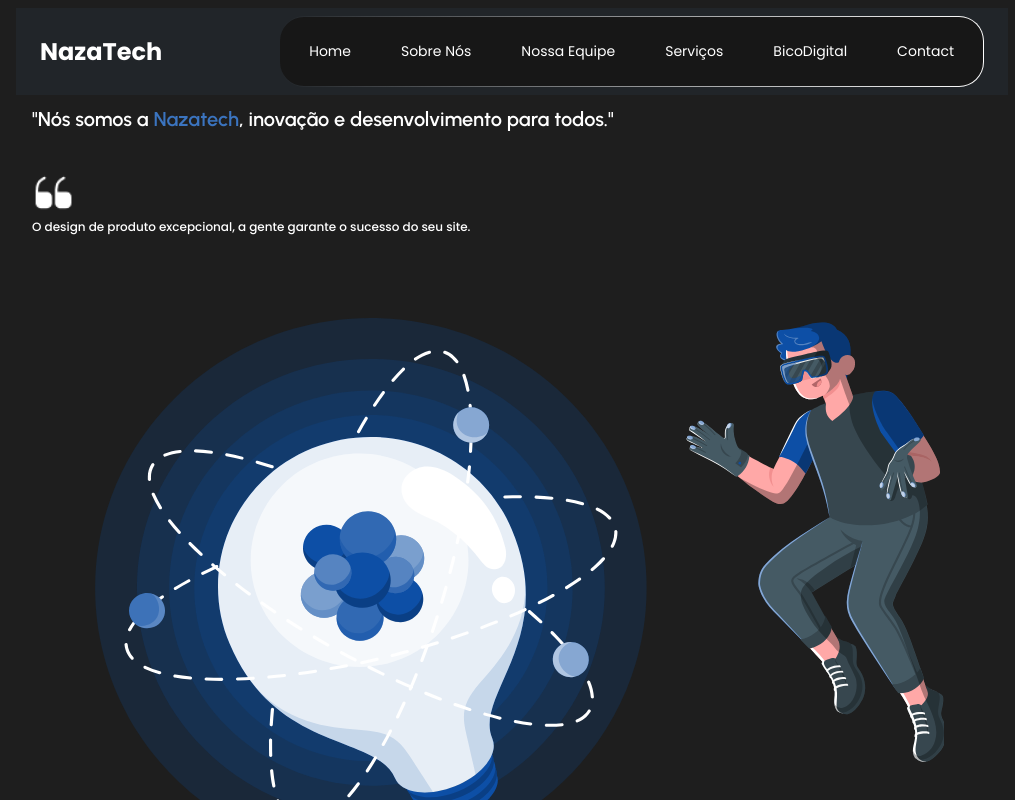
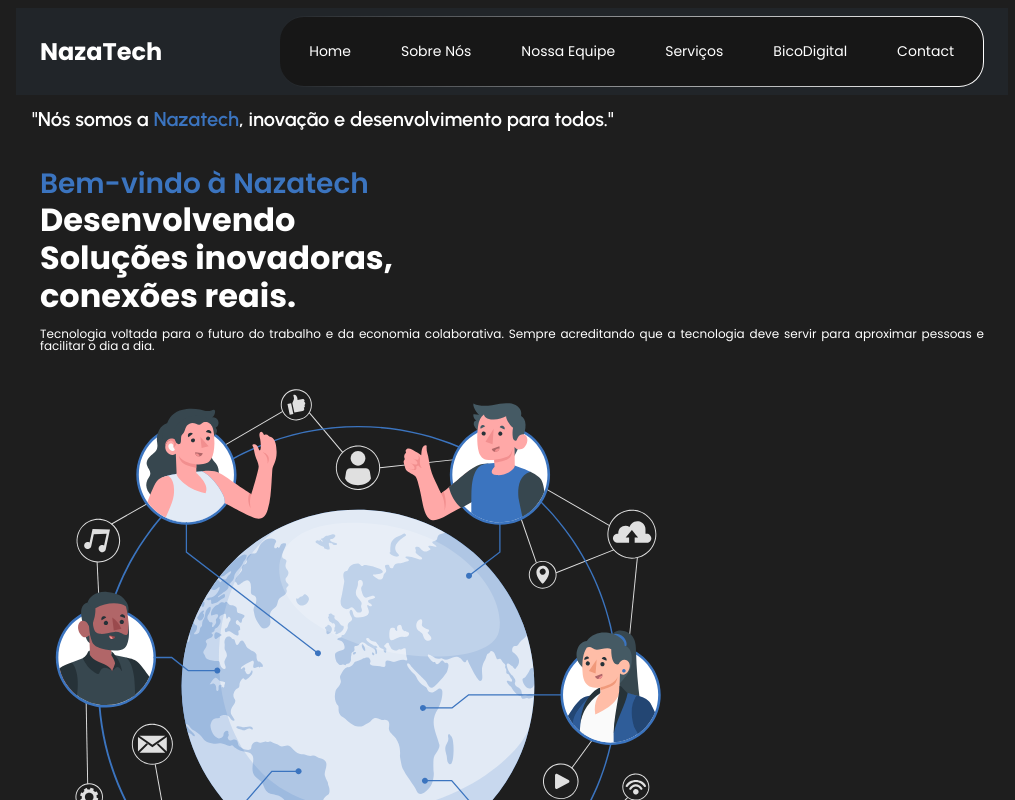
Before and after one commit to diegof856/Fabrica, a React (Vite) app in the folder landing_page/: page / in a window 1280 px wide. Shown: the top 800 px of the page, without its empty margins (128-1143 px from the left). Built offline with nearby package versions, Linux system fonts and the light colour scheme.

Commit message:
feat:add components

```diff
--- a/landing_page/src/components/Contact/Contact.tsx
+++ b/landing_page/src/components/Contact/Contact.tsx
@@ -1,7 +1,7 @@
 import "./Contact.css"
 const Contact = () => {
   return (
- <section className="d-grid row-cols-1 w-100 overflow-hidden px-4 mt-4 max-width mx-auto">
+ <section className="d-grid row-cols-1 w-100 overflow-hidden px-4 mt-4">
     <article className="text-white ">
             <h2 className="poppins-semibold m-0 text-center">Entre em contato conosco</h2>
     <p className="text-paragraph-size poppins-regular text-formatting mt-2">Entre em contato com nossa equipe e descubra como podemos transformar suas ideias em soluções digitais eficientes e inovadoras. Estamos prontos para ajudar você a alcançar melhores resultados com tecnologia e confiança.</p>
--- a/landing_page/src/components/Footer/Footer.tsx
+++ b/landing_page/src/components/Footer/Footer.tsx
@@ -1,7 +1,7 @@
 const Footer = () => {
   const anoAtual = new Date().getFullYear();
   return (
-    <footer className="d-flex flex-column align-items-center text-center w-100 overflow-hidden px-4 mt-4 text-white max-width mx-auto ">
+    <footer className="d-flex flex-column align-items-center text-center w-100 overflow-hidden px-4 mt-4 text-white">
       <h5 className="poppins-bold small">NazaTech</h5>
       <p className="text-paragraph-size">&copy; {anoAtual} Nazatech. All rights reserved.</p>
     </footer>
--- a/landing_page/src/components/Header/Header.tsx
+++ b/landing_page/src/components/Header/Header.tsx
@@ -3,7 +3,7 @@ import Nav from "../../components/Header/Nav"
 const Header = () => {
   return (
 
-    <section className="d-flex flex-column justify-content-center mx-auto align-items-center w-100 max-width">
+    <section className="d-flex flex-column justify-content-center align-items-center w-100">
 
       <div className="d-flex justify-content-center justify-content-lg-between align-items-center px-4 py-2 my-2 w-100 sticky-top bg-dark z-3 " >
 
--- a/landing_page/src/components/Hero/FirstHero.tsx
+++ b/landing_page/src/components/Hero/FirstHero.tsx
@@ -1,35 +1,14 @@
-import quotesImg from "../../assets/quote-up.png";
-import globeImg from "../../assets/globe.svg";
-import character from "../../assets/character.svg";
-//components
-import Star from "./subcomponents-hero/StartComponent";
-import Gear from "./subcomponents-hero/GearComponent";
+import SectionComponentSmallPrimaryHero from "./subcomponents-hero/SectionComponentSmallPrimaryHero";
+import SectionComponentLargePrimaryHero from "./subcomponents-hero/SectionComponentLargePrimaryHero";
 //css
 import "./FirstHero.css";
 const FirstHero = () => {
   return (
-    <section className="d-grid grid-cols-1 grid-cols-lg-2 w-100 overflow-hidden max-width mx-auto gap-4 align-items-center">
-       <div className="d-none d-lg-flex y-content-center align-items-center py-1 px-3 mb-2">
-        <h5 className="urbanist-semibold text-white text-center mb-0">
-          "Nós somos a <span className="color-blue-text">Nazatech</span>, inovação e desenvolvimento para todos."
-        </h5>
+    <section className="d-grid grid-cols-1 grid-cols-lg-2 w-100 overflow-hidden gap-4 align-items-center">
+    <div className="d-block d-md-none">
+        <SectionComponentSmallPrimaryHero />
       </div>
-      <div className="d-flex flex-column align-items-start py-1 px-3 gap-1 w-75">
-        <img src={quotesImg} alt="Imagem de Aspas" className="img-fluid quotes-hero" />
-        <p className="poppins-medium text-white mb-0 affirmative-text">O design de produto excepcional, a gente garante o sucesso do seu site.</p>
-      </div>
-      <div className="d-flex px-4 justify-content-center">
-
-        <img src={globeImg} alt="imagem que representa o globo terrestre com uma lampada no centro" className="hero-globe" />
-
-        <img src={character} alt="imagem que representa o globo terrestre com uma lampada no centro" className="hero-character" />
-
-      </div>
-      <div className="d-flex ">
-        <Gear />
-        <Star />
-      </div>
-
+      <SectionComponentLargePrimaryHero/>
     </section>
   )
 }
--- a/landing_page/src/components/Hero/SecondHero.tsx
+++ b/landing_page/src/components/Hero/SecondHero.tsx
@@ -4,7 +4,7 @@ import globeConnection from "../../assets/Connected-world.svg";
 import "./SecondHero.css";
 const SecondHero = () => {
     return (
-        <section className="d-grid row-cols-1 w-100 overflow-hidden text-white py-4 px-4 max-width mx-auto">
+        <section className="d-grid row-cols-1 w-100 overflow-hidden text-white py-4 px-4">
             <article>
                 <div> <h3 className="second-hero-text color-blue-text  poppins-semibold">Bem-vindo à Nazatech</h3>
                 </div>
--- /dev/null
+++ b/landing_page/src/components/Hero/subcomponents-hero/SectionComponentLargePrimaryHero.tsx
@@ -0,0 +1,20 @@
+import quotesImg from "../../../assets/quote-up.png";
+import globeImg from "../../../assets/globe.svg";
+import character from "../../../assets/character.svg";
+//components
+import Star from "../subcomponents-hero/StartComponent";
+import Gear from "../subcomponents-hero/GearComponent";
+const SectionComponentLargePrimaryHero = () => {
+  return (
+    <div>
+
+        <div className="d-none d-lg-flex y-content-center align-items-center py-1 px-3 mb-2">
+        <h5 className="urbanist-semibold text-white text-center mb-0">
+          "Nós somos a <span className="color-blue-text">Nazatech</span>, inovação e desenvolvimento para todos."
+        </h5>
+      </div>
+    </div>
+  )
+}
+
+export default SectionComponentLargePrimaryHero
--- /dev/null
+++ b/landing_page/src/components/Hero/subcomponents-hero/SectionComponentSmallPrimaryHero.tsx
@@ -0,0 +1,30 @@
+import quotesImg from "../../../assets/quote-up.png";
+import globeImg from "../../../assets/globe.svg";
+import character from "../../../assets/character.svg";
+//components
+import Star from "./StartComponent";
+import Gear from "./GearComponent";
+const SectionComponentSmallHero = () => {
+  return (
+    <div>
+   <div className="d-flex flex-column align-items-start py-1 px-3 gap-1 w-75">
+        <img src={quotesImg} alt="Imagem de Aspas" className="img-fluid quotes-hero" />
+        <p className="poppins-medium text-white mb-0 affirmative-text">O design de produto excepcional, a gente garante o sucesso do seu site.</p>
+      </div>
+      <div className="d-flex px-4 justify-content-center">
+
+        <img src={globeImg} alt="imagem que representa o globo terrestre com uma lampada no centro" className="hero-globe" />
+
+        <img src={character} alt="imagem que representa o globo terrestre com uma lampada no centro" className="hero-character" />
+
+      </div>
+      <div className="d-flex ">
+        <Gear />
+        <Star />
+      </div>
+
+    </div>
+  )
+}
+
+export default SectionComponentSmallHero
--- a/landing_page/src/components/Service/Service.tsx
+++ b/landing_page/src/components/Service/Service.tsx
@@ -4,7 +4,7 @@ import "./Service.css"
 import ServicoComponent from "./subcomponents-service/ServiceComponent"
 const Service = () => {
   return (
-   <section className="d-grid row-cols-1 w-100 overflow-hidden px-4 max-width mx-auto">
+   <section className="d-grid row-cols-1 w-100 overflow-hidden px-4">
     <article className="text-white ">
         <h2 className="poppins-semibold m-0 text-center">Nossos Serviços</h2>
         <p className="text-paragraph-size poppins-regular text-formatting">Desenvolvemos soluções digitais completas para impulsionar o seu negócio com tecnologia de ponta e design inovador.</p>
--- a/landing_page/src/components/Team/Team.tsx
+++ b/landing_page/src/components/Team/Team.tsx
@@ -4,7 +4,7 @@ import { TeamComponent } from "./subcomponents-team/TeamComponent"
 import "./Team.css"
 const Team = () => {
   return (
-    <section className="d-grid row-cols-1 w-100 overflow-hidden px-4 mt-4 max-width mx-auto">
+    <section className="d-grid row-cols-1 w-100 overflow-hidden px-4 mt-4">
       <article className="text-white ">
         <h2 className="poppins-semibold m-0 text-center">Nossa Equipe</h2>
         <p className="text-paragraph-size poppins-regular text-formatting mt-2">Nossa equipe desenvolve soluções digitais completas com tecnologia de ponta e design inovador, entregando qualidade, confiança e resultados para impulsionar o crescimento do seu negócio.</p>
--- a/landing_page/src/components/Works/BicoDigital.tsx
+++ b/landing_page/src/components/Works/BicoDigital.tsx
@@ -3,7 +3,7 @@ import Encanador from "../../assets/Works/Bico_digital/Encanador.jpg";
 import TrocaLampada from "../../assets/Works/Bico_digital/Troca-lampada.png";
 const BicoDigital = () => {
   return (
-    <section className="d-grid row-cols-1 w-100 overflow-hidden px-4 mt-4 max-width mx-auto">
+    <section className="d-grid row-cols-1 w-100 overflow-hidden px-4 mt-4">
       <article className="text-white ">
         <h2 className="poppins-semibold m-0 text-center">BicoDigital</h2>
         <p className="text-paragraph-size poppins-regular text-formatting mt-2">Desenvolvemos uma plataforma para você conseguir aquela grana extra.</p>
--- a/landing_page/src/index.css
+++ b/landing_page/src/index.css
@@ -1,16 +1,11 @@
-#root, body {
-  width: 100%;
-  overflow-x: hidden;
-  margin: 0;
-  padding: 0;
-}
-html,body{
+
+body{
     font-family: "Poppins", sans-serif;
     background-color: rgba(30, 30, 30, 1);
+     max-width: 992px;
+     margin: 0 auto;
 }
-.max-width{
- max-width: 992px;
-}
+
 .color-blue-text{
 color: rgba(59, 116, 191, 1);
 }
```
